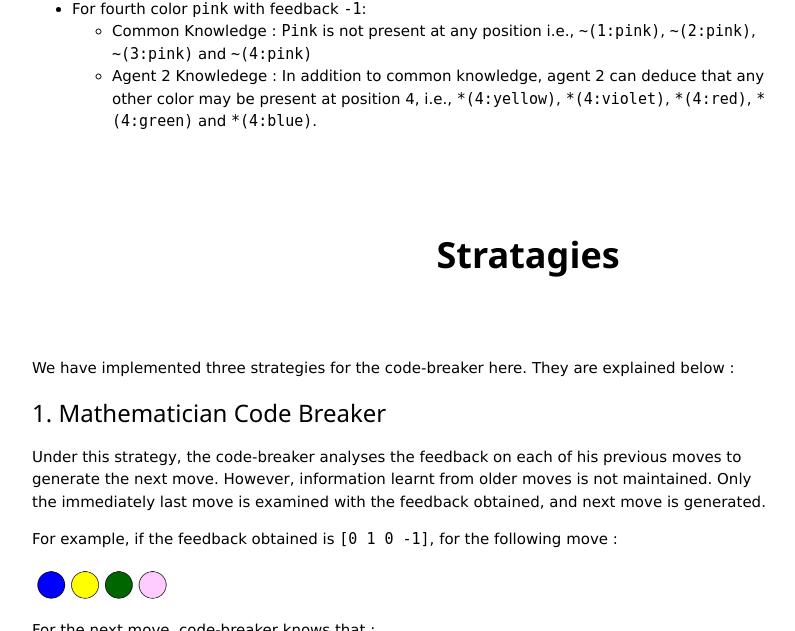
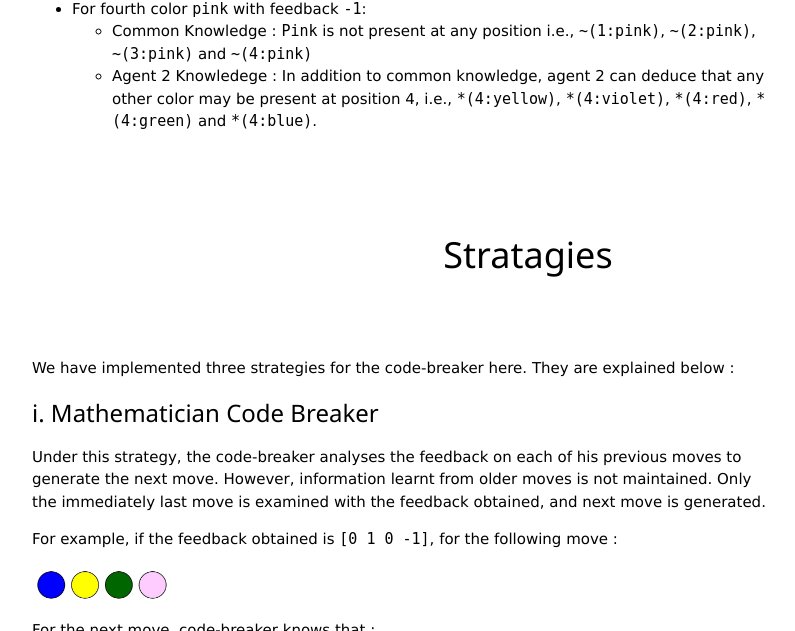
Before and after one commit to tskr1681/Mastermindgame, a Flask app: template templates/game.html in a window 1280 px wide. Shown: the part 5869-6500 px from the top of the page, without its empty margins (112-907 px from the left). Run offline with Flask 2, Linux system fonts and the light colour scheme; the template is opened without the code that fills it, so the values that code supplies are empty.

Commit message:
Update game.html

```diff
--- a/templates/game.html
+++ b/templates/game.html
@@ -275,12 +275,12 @@
 
             <div class="w3-row">
                 <div style="text-align:center">
-                    <h1 class="w3-xxlarge"><b>Stratagies</b></h1>
+                    <h1 class="w3-xxlarge">Stratagies</h1>
                 </div>
                 <div class="w3-threequarter w3-container w3-xmedium w3-text-black">
                   <p class=""><p>
                     <p>We have implemented three strategies for the code-breaker here. They are explained below :</p>
-                        <h3 id="1-mathematician-code-breaker">1. Mathematician Code Breaker</h3>
+                        <h3 id="i-mathematician-code-breaker">i. Mathematician Code Breaker</h3>
                         <p>Under this strategy, the code-breaker analyses the feedback on each of his previous moves to generate the next move. However, information learnt from older moves is not maintained. Only the immediately last move is examined with the feedback obtained, and next move is generated.</p>
                         <p>For example, if the feedback obtained is <code>[0 1 0 -1]</code>,  for the following move :</p>
                         <p><img src="https://raw.githubusercontent.com/deepshig/mastermind/master/resources/guess_2.jpg" width="140"></p>
@@ -296,7 +296,7 @@
                         <li>It is possible that color violet is randomly chosen to replace pink, even though it was already violet in one of the previous moves, and was replaced by pink in the last move, on receiving a feedback <code>-1</code> then.</li>
                         </ul>
                         <p>Thus, this strategy is not entirely efficient.</p>
-                        <h3 id="2-logician-code-breaker">2. Logician Code Breaker</h3>
+                        <h3 id="ii-logician-code-breaker"ii. Logician Code Breaker</h3>
                         <p>Here, code-breaker makes use of the knowledge model maintained in the game to make a decision about the next move. As we see in the <code>Game</code> class, knowledge model is updated after every move.</p>
                         <p>Every move, along with the feedback generated for it, is analysed, and the Kripke Model is solved for it. The feedback acts as public announement, and thus the worlds which do not satisfy it are eliminated.</p>
                         <p>For example, if the feedback obtained is <code>[0 1 0 -1]</code>,  for the following move :</p>
@@ -309,7 +309,7 @@
                         </ul>
                         <p>Such an elimination is carried out after every move. Thus the number of worlds in the model reduce after every move. In this strategy, for the next move, code-breaker randomly chooses a world from the worlds available after the analysis of the previous move.</p>
                         <p>Thus, this strategy is the most efficient one, because information is never lost here. Learnings made in every move are carried over, and every decision is made based on the all the previous learnings in the game.</p>
-                        <h3 id="3-random-code-breaker">3. Random Code Breaker</h3>
+                        <h3 id="3-random-code-breaker"iii. Random Code Breaker</h3>
                         <p>Here, no instance of available knowledge, be it feedback from the code-maker, or the knowledge model maintained in the game is used to make a decision about the next move.</p>
                         <p>Every move is generated randomly, and is independent of the previous moves, or the current states of the game.</p>
                         <p>This is the least efficient strategy, and rarely does the code-breaker win a game with this strategy.</p>
@@ -322,7 +322,7 @@
 
             <div class="w3-row">
                 <div style="text-align:center">
-                    <h1 class="w3-xxlarge"><b>Simulaations</b></h1>
+                    <h1 class="w3-xxlarge">Simulations</h1>
                 </div>
                 <div class="w3-threequarter w3-container w3-xmedium w3-text-black">
                   <p class=""><p>
@@ -335,7 +335,7 @@
 
             <div class="w3-row">
                 <div style="text-align:center">
-                    <h1 class="w3-xxlarge"><b>Project Implementation</b></h1>
+                    <h1 class="w3-xxlarge">Project Implementation</h1>
                 </div>
                 <div class="w3-threequarter w3-container w3-xmedium w3-text-black">
                   <p class=""><p>
```
